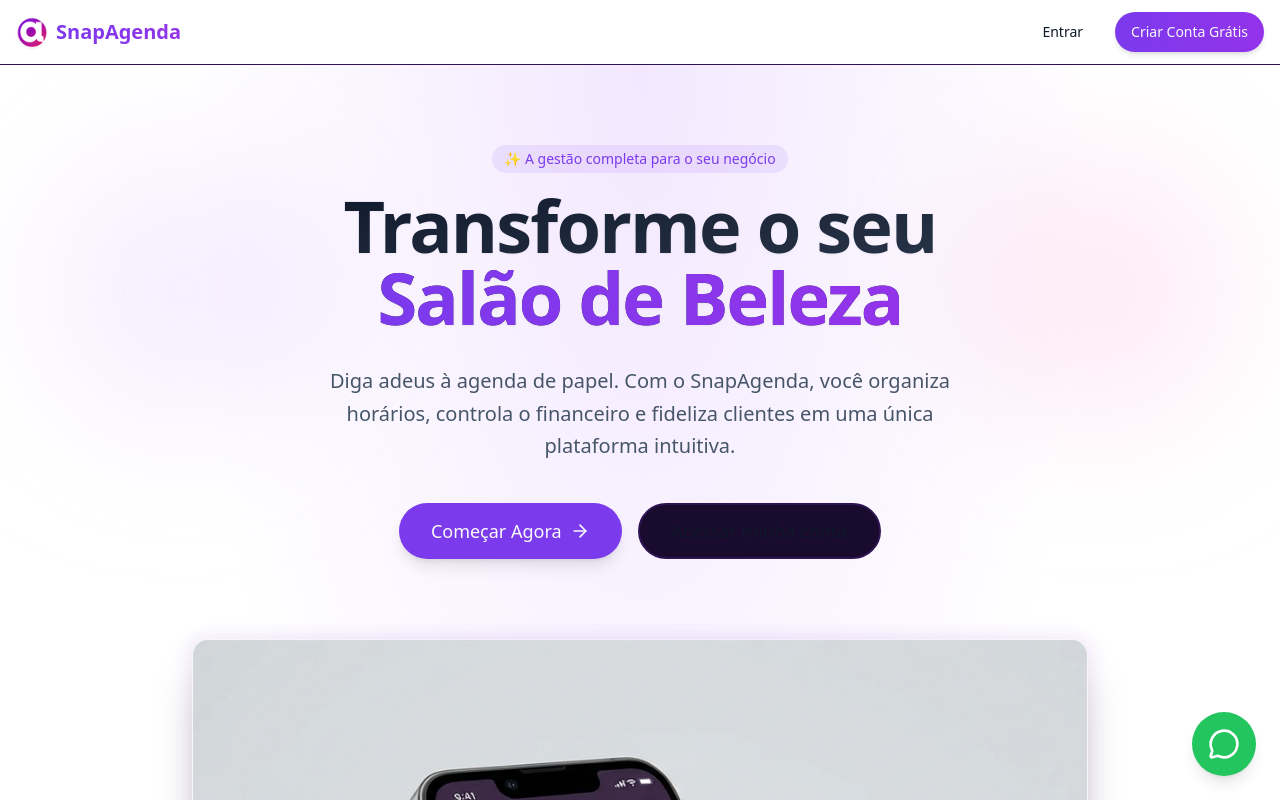
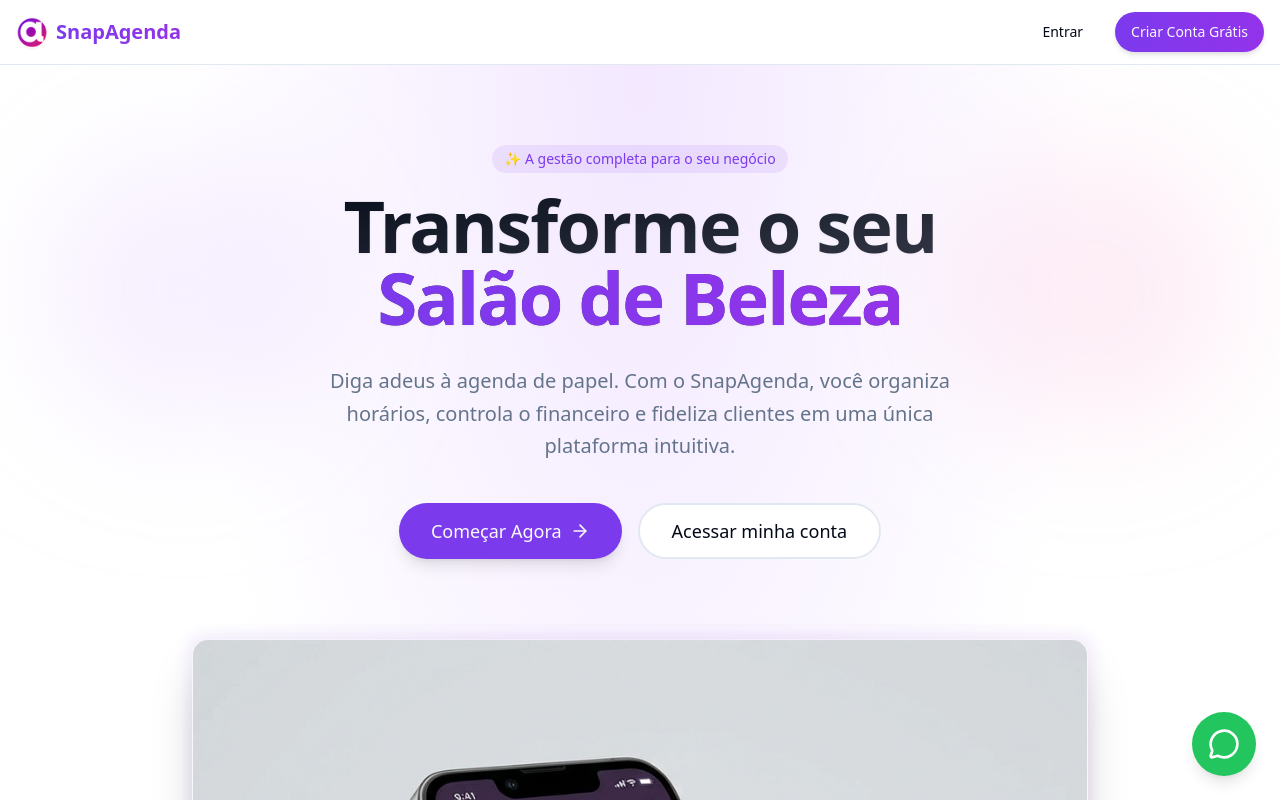
Before and after one commit to Wlaia/SnapAgenda, a React (Vite) app: page / in a window 1280 px wide. Shown: the top 800 px of the page. Built offline with nearby package versions, Linux system fonts and the light colour scheme.

Commit message:
Style: Revert theme changes to previous version

```diff
--- a/src/index.css
+++ b/src/index.css
@@ -4,32 +4,32 @@
 
 @layer base {
   :root {
-    --background: 265 60% 11%;
-    --foreground: 0 0% 100%;
+    --background: 0 0% 100%;
+    --foreground: 222.2 84% 4.9%;
 
-    --card: 265 60% 15%;
-    --card-foreground: 0 0% 100%;
+    --card: 0 0% 100%;
+    --card-foreground: 222.2 84% 4.9%;
 
-    --popover: 265 60% 15%;
-    --popover-foreground: 0 0% 100%;
+    --popover: 0 0% 100%;
+    --popover-foreground: 222.2 84% 4.9%;
 
     --primary: 262.1 83.3% 57.8%;
     --primary-foreground: 210 40% 98%;
 
-    --secondary: 265 60% 20%;
-    --secondary-foreground: 0 0% 100%;
+    --secondary: 210 40% 96.1%;
+    --secondary-foreground: 222.2 47.4% 11.2%;
 
-    --muted: 265 60% 20%;
-    --muted-foreground: 215 20% 65%;
+    --muted: 210 40% 96.1%;
+    --muted-foreground: 215.4 16.3% 46.9%;
 
-    --accent: 265 60% 25%;
-    --accent-foreground: 0 0% 100%;
+    --accent: 210 40% 96.1%;
+    --accent-foreground: 222.2 47.4% 11.2%;
 
-    --destructive: 0 62.8% 30.6%;
-    --destructive-foreground: 0 0% 100%;
+    --destructive: 0 84.2% 60.2%;
+    --destructive-foreground: 210 40% 98%;
 
-    --border: 265 60% 20%;
-    --input: 265 60% 20%;
+    --border: 214.3 31.8% 91.4%;
+    --input: 214.3 31.8% 91.4%;
     --ring: 262.1 83.3% 57.8%;
 
     --radius: 0.5rem;
--- a/src/pages/Landing.tsx
+++ b/src/pages/Landing.tsx
@@ -5,7 +5,7 @@ import { Calendar, Wallet, Users, Smartphone, ArrowRight, MessageCircle } from "
 
 export default function Landing() {
     return (
-        <div className="min-h-screen bg-white flex flex-col font-sans text-slate-900">
+        <div className="min-h-screen bg-background flex flex-col font-sans">
 
             {/* WhatsApp Floating Button */}
             <a
@@ -19,7 +19,7 @@ export default function Landing() {
             </a>
 
             {/* Header */}
-            <header className="border-b sticky top-0 bg-white/80 backdrop-blur-md z-40 transition-all duration-300">
+            <header className="border-b sticky top-0 bg-background/80 backdrop-blur-md z-40 transition-all duration-300">
                 <div className="container mx-auto px-4 h-16 flex items-center justify-between">
                     <div className="flex items-center gap-2">
                         <img src="/logo.png" alt="SnapAgenda Logo" className="h-8 w-8 rounded-full shadow-sm" />
@@ -41,7 +41,7 @@ export default function Landing() {
             </header>
 
             {/* Hero Section */}
-            <section className="flex-1 flex flex-col items-center justify-center text-center px-4 pt-20 pb-32 bg-[radial-gradient(ellipse_at_top,_var(--tw-gradient-stops))] from-purple-100 via-white to-white overflow-hidden relative">
+            <section className="flex-1 flex flex-col items-center justify-center text-center px-4 pt-20 pb-32 bg-[radial-gradient(ellipse_at_top,_var(--tw-gradient-stops))] from-purple-100 via-background to-background dark:from-purple-900/20 dark:via-background dark:to-background overflow-hidden relative">
 
                 {/* Decorative blobs */}
                 <div className="absolute top-20 left-10 w-72 h-72 bg-purple-300 rounded-full mix-blend-multiply filter blur-3xl opacity-20 animate-blob"></div>
@@ -51,11 +51,11 @@ export default function Landing() {
                     <div className="inline-block mb-4 px-3 py-1 rounded-full bg-primary/10 text-primary text-sm font-medium animate-fade-in-up">
                         ✨ A gestão completa para o seu negócio
                     </div>
-                    <h1 className="text-5xl md:text-7xl font-extrabold tracking-tight mb-8 bg-gradient-to-br from-slate-900 to-slate-700 bg-clip-text text-transparent drop-shadow-sm">
+                    <h1 className="text-5xl md:text-7xl font-extrabold tracking-tight mb-8 bg-gradient-to-br from-foreground to-foreground/70 bg-clip-text text-transparent drop-shadow-sm">
                         Transforme o seu <br />
                         <span className="bg-gradient-to-r from-primary to-purple-600 bg-clip-text text-transparent">Salão de Beleza</span>
                     </h1>
-                    <p className="text-xl text-slate-600 max-w-2xl mx-auto mb-10 leading-relaxed">
+                    <p className="text-xl text-muted-foreground max-w-2xl mx-auto mb-10 leading-relaxed">
                         Diga adeus à agenda de papel. Com o SnapAgenda, você organiza horários, controla o financeiro e fideliza clientes em uma única plataforma intuitiva.
                     </p>
 
@@ -85,7 +85,7 @@ export default function Landing() {
             </section>
 
             {/* Features Section */}
-            <section className="py-24 bg-slate-50 relative">
+            <section className="py-24 bg-muted/30 relative">
                 <div className="container mx-auto px-4 relative z-10">
                     <div className="text-center mb-16">
                         <h2 className="text-3xl md:text-4xl font-bold mb-4">Por que escolher o SnapAgenda?</h2>
@@ -122,13 +122,13 @@ export default function Landing() {
             </section>
 
             {/* Support / CTA Section */}
-            <section className="py-24 bg-white">
+            <section className="py-24 bg-background">
                 <div className="container mx-auto px-4">
                     <div className="bg-primary/5 rounded-3xl p-8 md:p-16 text-center border border-primary/10 relative overflow-hidden">
                         <div className="absolute top-0 right-0 w-64 h-64 bg-primary/10 rounded-full -translate-y-1/2 translate-x-1/3 blur-3xl"></div>
 
                         <h2 className="text-3xl md:text-4xl font-bold mb-6">Pronto para modernizar seu salão?</h2>
-                        <p className="text-xl text-slate-600 mb-10 max-w-2xl mx-auto">
+                        <p className="text-xl text-muted-foreground mb-10 max-w-2xl mx-auto">
                             Junte-se a centenas de profissionais que já transformaram a gestão de seus negócios.
                         </p>
                         <div className="flex flex-col items-center gap-6">
@@ -152,7 +152,7 @@ export default function Landing() {
             </section>
 
             {/* Footer */}
-            <footer className="py-12 border-t bg-slate-50">
+            <footer className="py-12 border-t bg-muted/20">
                 <div className="container mx-auto px-4 flex flex-col md:flex-row items-center justify-between gap-6">
                     <div className="flex items-center gap-3">
                         <img src="/logo.png" alt="Logo" className="h-8 w-8 grayscale opacity-70" />
@@ -174,12 +174,12 @@ export default function Landing() {
 
 function FeatureCard({ icon, title, description, color }: { icon: React.ReactNode, title: string, description: string, color: string }) {
     return (
-        <div className="bg-white p-8 rounded-2xl border border-slate-200 shadow-sm hover:shadow-xl hover:-translate-y-1 transition-all duration-300 group">
+        <div className="bg-background p-8 rounded-2xl border border-border/50 shadow-sm hover:shadow-xl hover:-translate-y-1 transition-all duration-300 group">
             <div className={`mb-6 ${color} w-16 h-16 rounded-2xl flex items-center justify-center shadow-lg group-hover:scale-110 transition-transform`}>
                 {icon}
             </div>
             <h3 className="text-2xl font-bold mb-3">{title}</h3>
-            <p className="text-slate-600 leading-relaxed">{description}</p>
+            <p className="text-muted-foreground leading-relaxed">{description}</p>
         </div>
     )
 }
```
